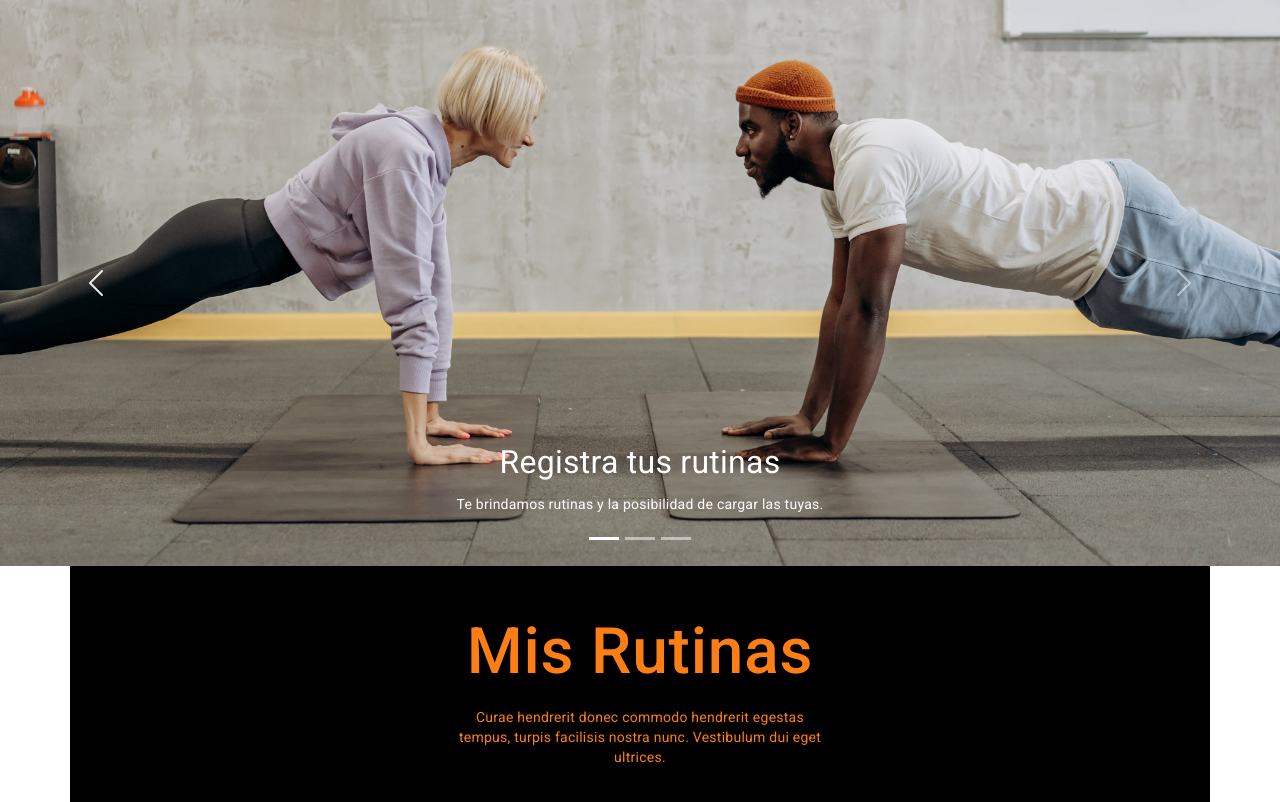
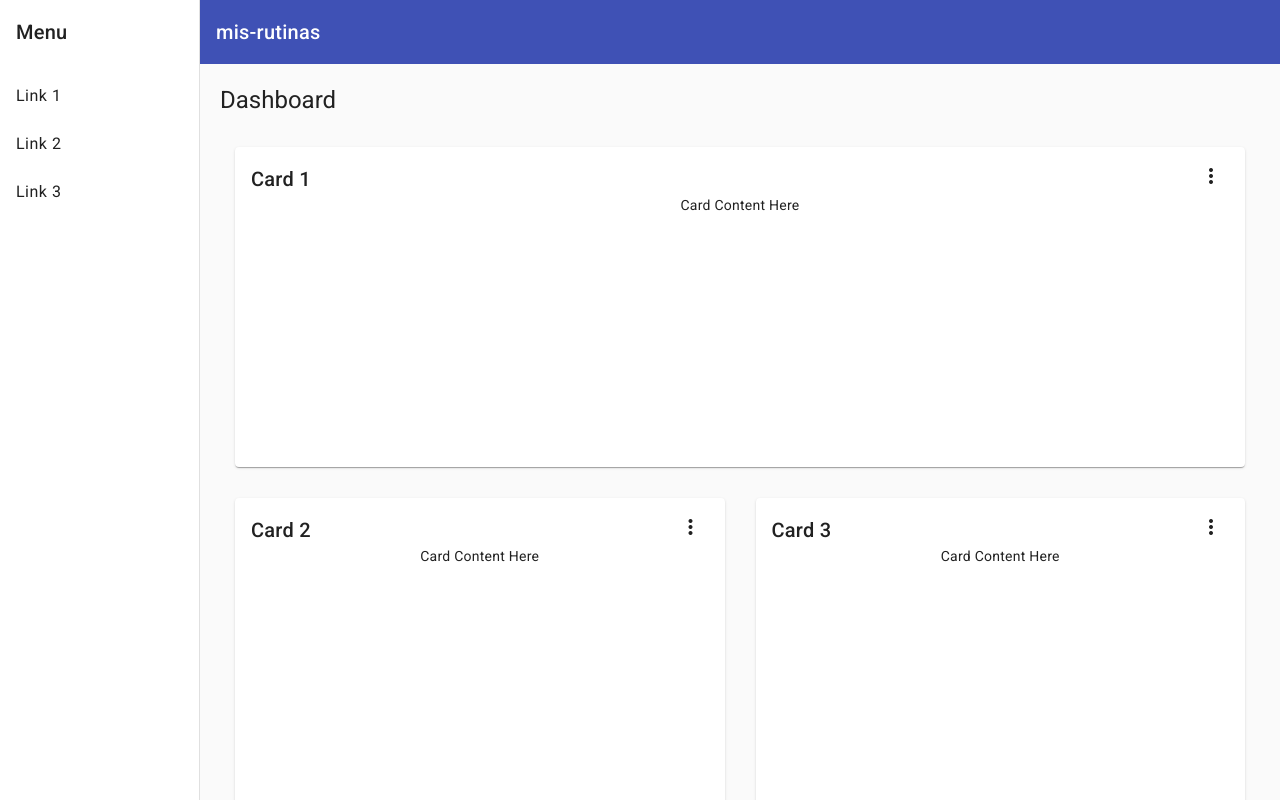
Before and after one commit to grupoA7ISPC/MisRutinas-PracticasProfesionalizante, an Angular app in the folder Web/frontend/: page / in a window 1280 px wide. Shown: the top 802 px of the page. Built offline with nearby package versions, Linux system fonts and the light colour scheme.

Commit message:
Agrego vista del Dashboard

```diff
--- a/Web/frontend/src/app/app.component.html
+++ b/Web/frontend/src/app/app.component.html
@@ -1,3 +1,3 @@
-<app-home></app-home>
+<app-nav></app-nav>
 
 <router-outlet></router-outlet>
--- /dev/null
+++ b/Web/frontend/src/app/pages/dashboard/dashboard/dashboard.component.css
@@ -0,0 +1,21 @@
+.grid-container {
+  margin: 20px;
+}
+
+.dashboard-card {
+  position: absolute;
+  top: 15px;
+  left: 15px;
+  right: 15px;
+  bottom: 15px;
+}
+
+.more-button {
+  position: absolute;
+  top: 5px;
+  right: 10px;
+}
+
+.dashboard-card-content {
+  text-align: center;
+}
--- /dev/null
+++ b/Web/frontend/src/app/pages/dashboard/dashboard/dashboard.component.html
@@ -0,0 +1,24 @@
+<div class="grid-container">
+  <h1 class="mat-h1">Dashboard</h1>
+  <mat-grid-list cols="2" rowHeight="350px">
+    <mat-grid-tile *ngFor="let card of cards | async" [colspan]="card.cols" [rowspan]="card.rows">
+      <mat-card class="dashboard-card">
+        <mat-card-header>
+          <mat-card-title>
+            {{card.title}}
+            <button mat-icon-button class="more-button" [matMenuTriggerFor]="menu" aria-label="Toggle menu">
+              <mat-icon>more_vert</mat-icon>
+            </button>
+            <mat-menu #menu="matMenu" xPosition="before">
+              <button mat-menu-item>Expand</button>
+              <button mat-menu-item>Remove</button>
+            </mat-menu>
+          </mat-card-title>
+        </mat-card-header>
+        <mat-card-content class="dashboard-card-content">
+          <div>Card Content Here</div>
+        </mat-card-content>
+      </mat-card>
+    </mat-grid-tile>
+  </mat-grid-list>
+</div>
--- /dev/null
+++ b/Web/frontend/src/app/pages/dashboard/dashboard/dashboard.component.ts
@@ -0,0 +1,33 @@
+import { Component } from '@angular/core';
+import { map } from 'rxjs/operators';
+import { Breakpoints, BreakpointObserver } from '@angular/cdk/layout';
+
+@Component({
+  selector: 'app-dashboard',
+  templateUrl: './dashboard.component.html',
+  styleUrls: ['./dashboard.component.css']
+})
+export class DashboardComponent {
+  /** Based on the screen size, switch from standard to one column per row */
+  cards = this.breakpointObserver.observe(Breakpoints.Handset).pipe(
+    map(({ matches }) => {
+      if (matches) {
+        return [
+          { title: 'Card 1', cols: 1, rows: 1 },
+          { title: 'Card 2', cols: 1, rows: 1 },
+          { title: 'Card 3', cols: 1, rows: 1 },
+          { title: 'Card 4', cols: 1, rows: 1 }
+        ];
+      }
+
+      return [
+        { title: 'Card 1', cols: 2, rows: 1 },
+        { title: 'Card 2', cols: 1, rows: 1 },
+        { title: 'Card 3', cols: 1, rows: 2 },
+        { title: 'Card 4', cols: 1, rows: 1 }
+      ];
+    })
+  );
+
+  constructor(private breakpointObserver: BreakpointObserver) {}
+}
--- a/Web/frontend/src/app/pages/dashboard/nav/nav.component.html
+++ b/Web/frontend/src/app/pages/dashboard/nav/nav.component.html
@@ -22,6 +22,6 @@
       </button>
       <span>mis-rutinas</span>
     </mat-toolbar>
-    <!-- Add Content Here -->
+    <app-dashboard></app-dashboard>
   </mat-sidenav-content>
 </mat-sidenav-container>
```
Also changed, not shown: Web/frontend/src/app/app.module.ts (+10 -2 lines), 1 other file (tests, documents, lock files or other folders).
